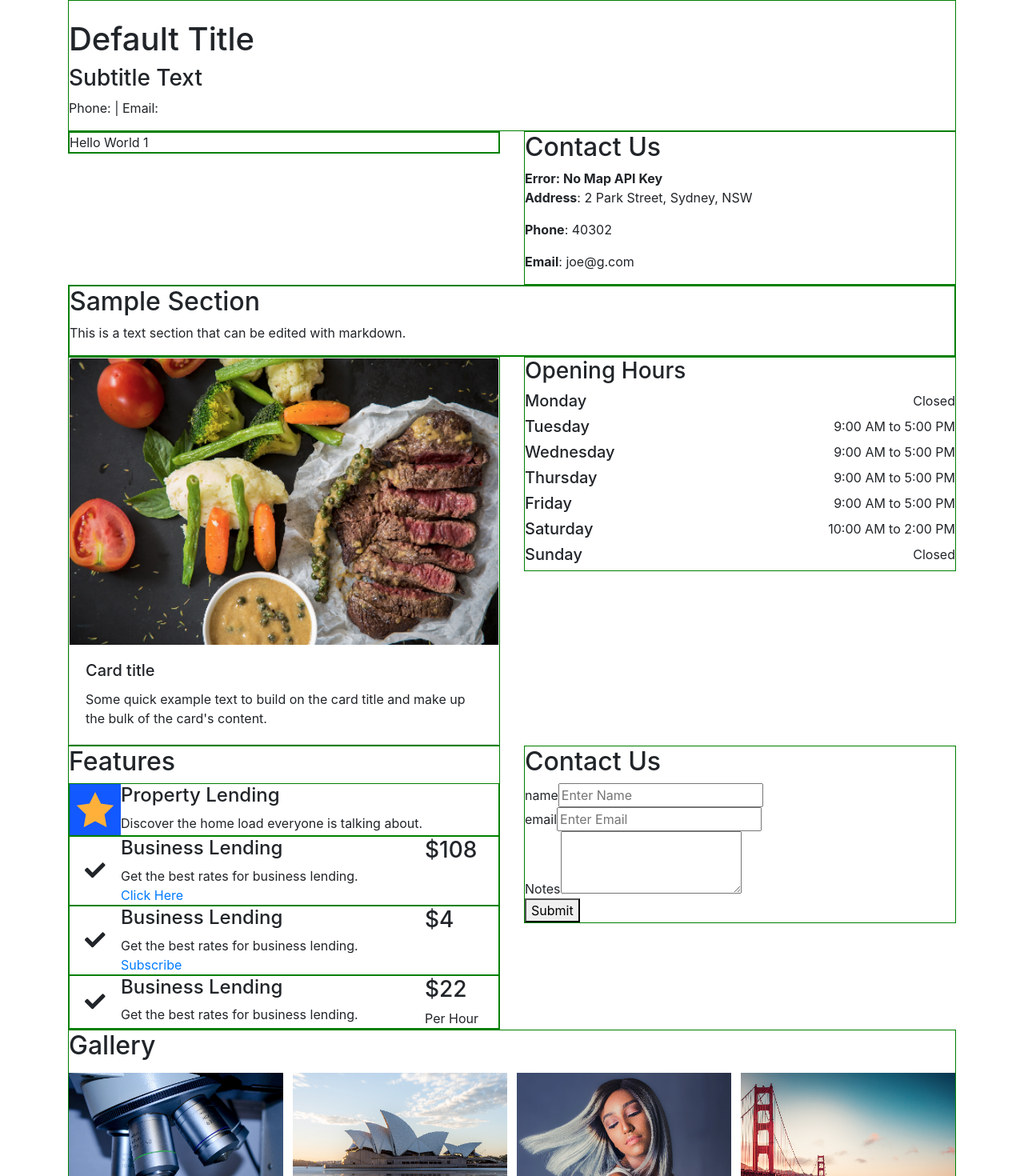
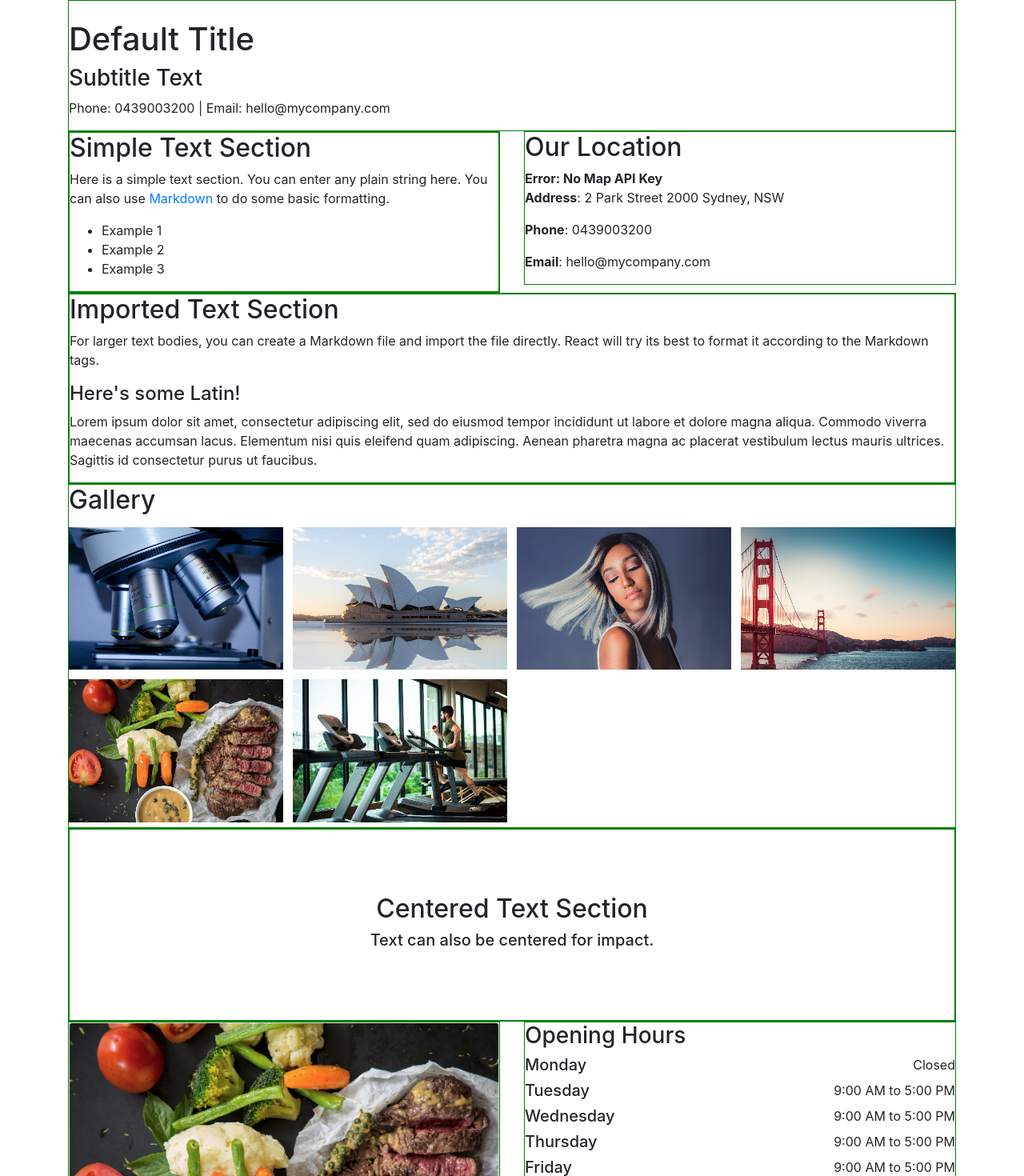
Before and after one commit to krinj/zinc-react-template, a React (Create React App) app in the folder app/: page / in a window 1280 px wide. Shown: the top 1470 px of the page at 80% size. Built offline with nearby package versions, Linux system fonts and the light colour scheme.

Commit message:
Fill in Content

```diff
--- a/app/src/components/location/Location.tsx
+++ b/app/src/components/location/Location.tsx
@@ -69,7 +69,7 @@ const LocationJSX: React.FC<LocationModel> = (props) => {
         mapImage = <div><b>Error: No Map API Key</b></div>;
     }
 
-    const addressElement: JSX.Element = getContactInformation(props.displayAddress, props.phoneNumber, props.email);
+    const addressElement: JSX.Element = getContactInformation(props.displayAddress, props.contactModel.phoneNumber, props.contactModel.email);
 
     return <>
         <h2>{title}</h2>
--- a/app/src/components/location/LocationModel.ts
+++ b/app/src/components/location/LocationModel.ts
@@ -1,10 +1,11 @@
+import ContactModel from "../common/ContactModel";
+
 interface LocationModel {
 
     title?: string;
     displayAddress: string;
     mapAddress: string;
-    phoneNumber?: string;
-    email?: string;
+    contactModel: ContactModel;
     googleApiKey?: string;
 
 }
--- a/app/src/components/text-section/TextSection.tsx
+++ b/app/src/components/text-section/TextSection.tsx
@@ -23,6 +23,16 @@ const TextSectionJSX: React.FC<TextSectionModel> = (props) => {
     const [body, setBody] = React.useState(props.body);
     const [isLoaded, setIsLoaded] = React.useState(false);
 
+    let classString: string = "dev-green";
+    const style = {
+        minHeight: props.minHeight ? `${props.minHeight}px` : undefined,
+        display: "flex"
+    };
+
+    if (props.centered) {
+        classString += " text-center";
+    }
+
     if (props.markdownPath !== undefined && !isLoaded) {
         fetch(props.markdownPath)
         .then(x => x.text())
@@ -32,7 +42,9 @@ const TextSectionJSX: React.FC<TextSectionModel> = (props) => {
         });
     }
 
-    return <div className="dev-green"><Markdown>{body}</Markdown></div>
+    return <div className={classString} style={style}>
+        <div style={{margin: "auto"}}><Markdown>{body}</Markdown></div>
+    </div>
 }
 
 export default TextSection;
--- a/app/src/components/text-section/TextSectionModel.ts
+++ b/app/src/components/text-section/TextSectionModel.ts
@@ -1,6 +1,8 @@
 interface TextSectionModel {
     body: string;
     markdownPath?: string;
+    centered?: boolean;
+    minHeight?: number;
 }
 
 export default TextSectionModel;
--- a/app/src/injected/content/text/sampleSection.md
+++ b/app/src/injected/content/text/sampleSection.md
@@ -1,3 +1,8 @@
-## Sample Section
+## Imported Text Section
 
-This is a text section that can be edited with markdown.
+For larger text bodies, you can create a Markdown file and import the file directly.
+React will try its best to format it according to the Markdown tags.
+
+#### Here's some Latin!
+
+Lorem ipsum dolor sit amet, consectetur adipiscing elit, sed do eiusmod tempor incididunt ut labore et dolore magna aliqua. Commodo viverra maecenas accumsan lacus. Elementum nisi quis eleifend quam adipiscing. Aenean pharetra magna ac placerat vestibulum lectus mauris ultrices. Sagittis id consectetur purus ut faucibus.
--- a/app/src/injected/content/zincContent.ts
+++ b/app/src/injected/content/zincContent.ts
@@ -41,7 +41,6 @@ class ZincContent extends SiteContentInterface {
         this.populateHeader();
         this.populateFooter();
         this.addCustomContent();
-
     }
 
     // ==========================================================================================
@@ -51,19 +50,27 @@ class ZincContent extends SiteContentInterface {
     private addCustomContent = (): void => {
         this.addBlock1();
         this.addBlock2();
+        this.addBlockGallery();
+        this.addBlockCenteredText();
         this.addBlock3();
         this.addBlock4();
-        this.addBlock5();
     }
 
     private addBlock1 = (): void => {
-        const textElement = new TextSection({body: "Hello World 1"})
+
+        const textBody: string =
+
+        "## Simple Text Section \n Here is a simple text section. You can enter any plain string here. \n"+
+        "You can also use [Markdown](https://github.com/adam-p/markdown-here/wiki/Markdown-Cheatsheet) to do some basic formatting. \n\n" +
+        "* Example 1 \n* Example 2 \n* Example 3 \n\n";
+
+        const textElement = new TextSection({body: textBody})
         const locationElement = new Location({
-            displayAddress: "2 Park Street, Sydney, NSW",
-             mapAddress: "2 Park Street, Sydney, NSW",
-             email: "joe@g.com",
-             phoneNumber: "40302",
-            googleApiKey: undefined});
+            title: "Our Location",
+            displayAddress: "2 Park Street\n2000\nSydney, NSW",
+            mapAddress: "2 Park Street, Sydney, NSW",
+            contactModel: this.getContactModel(),
+            googleApiKey: this.getGoogleMapApiKey()});
         this.addElementsAsNewBlock(textElement, locationElement);
     }
 
@@ -113,13 +120,23 @@ class ZincContent extends SiteContentInterface {
         this.addElementsAsNewBlock(featureList, contactForm);
     }
 
-    private addBlock5 = (): void => {
+    private addBlockGallery = (): void => {
         const galleryElement = new Gallery({
             images: [gallery1, gallery2, gallery3, gallery4, gallery5, gallery6],
             imageColMd: 4
         });
 
         this.addElementsAsNewBlock(galleryElement);
+    }
+
+    private addBlockCenteredText = (): void => {
+        const textElement = new TextSection({
+            body: "## Centered Text Section \n\n ##### Text can also be centered for impact.",
+            centered: true,
+            minHeight: 240
+        });
+
+        this.addElementsAsNewBlock(textElement);
     }
 
     // ==========================================================================================
@@ -129,8 +146,10 @@ class ZincContent extends SiteContentInterface {
     private populateContact = (): void => {
         this.setContactModel({
             name: "Company Name",
-            facebook: {label: "HappyHouse", link: "facebook.com/happyhouse"},
-            instagram: {label: "HappyHouse", link: "instagram.com/happyhouse"}
+            email: "hello@mycompany.com",
+            phoneNumber: "0439003200",
+            facebook: {label: "MyFacebookPage", link: "https://facebook.com/"},
+            instagram: {label: "MyInstaPage", link: "https://instagram.com/"}
         });
     }
 
@@ -150,6 +169,7 @@ class ZincContent extends SiteContentInterface {
 
     private populateApi = (): void => {
         this.setApiEndpoint("https://api.zinccli.com/");
+        this.setGoogleMapApiKey(undefined);
     }
 
     private registerIconLibrary = (): void => {
--- a/app/src/utils/structure/SiteContentInterface.ts
+++ b/app/src/utils/structure/SiteContentInterface.ts
@@ -9,12 +9,12 @@ interface PageMap { [key: string]: ContentPageModel; }
 
 abstract class SiteContentInterface {
 
-    public UNDEFINED: string = "Undefined";
     public pages: PageMap = {
         index: new ContentPageModel()
     };
 
-    private apiEndpoint: string = this.UNDEFINED;
+    private apiEndpoint: string | undefined = undefined;
+    private googleMapApiKey: string | undefined = undefined;
     private contactModel: ContactModel = {};
     private headerModel: HeaderModel = {title: "Header"};
     private footerModel: FooterModel = {height: 140, contactModel: {}};
@@ -54,6 +54,14 @@ abstract class SiteContentInterface {
         this.apiEndpoint = endpoint;
     }
 
+    public setGoogleMapApiKey(key: string | undefined) {
+        this.googleMapApiKey = key;
+    }
+
+    public getGoogleMapApiKey() {
+        return this.googleMapApiKey;
+    }
+
     public getIndexPage() {
         return this.pages.index;
     }
```
